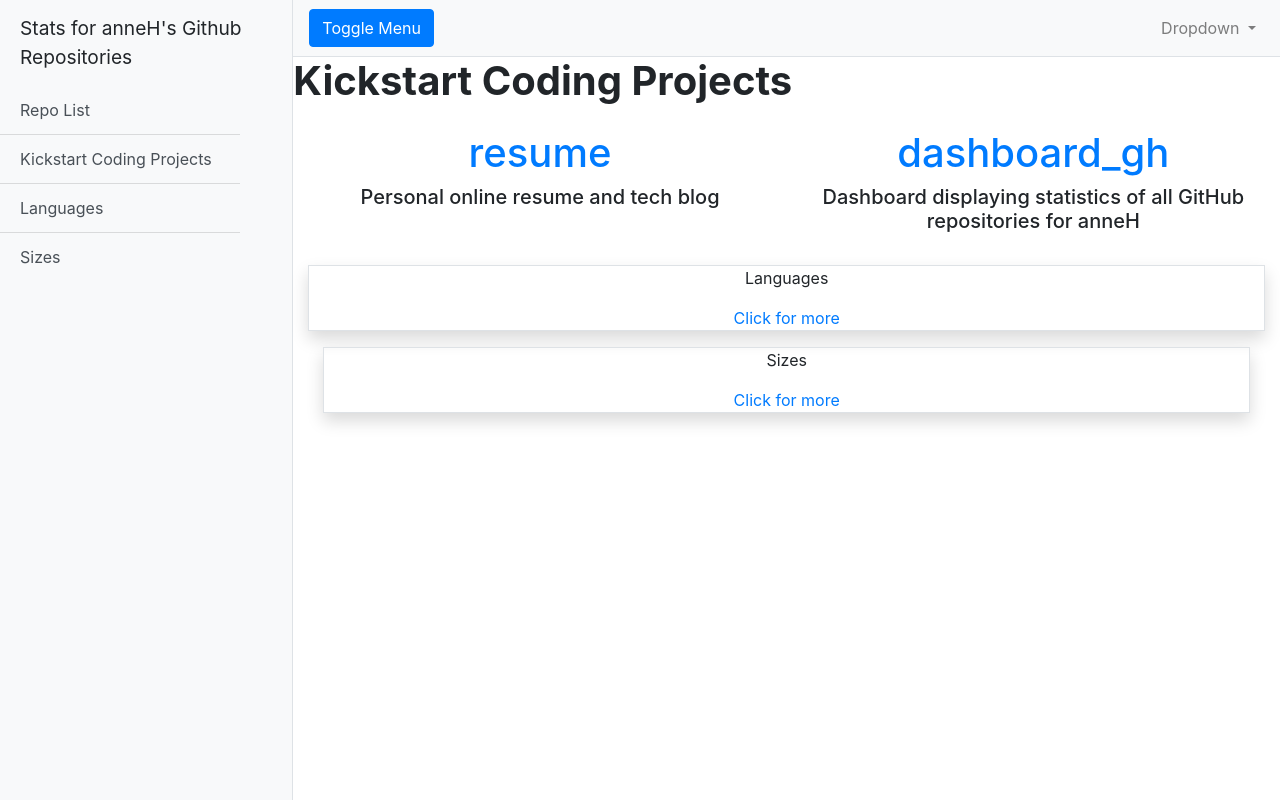
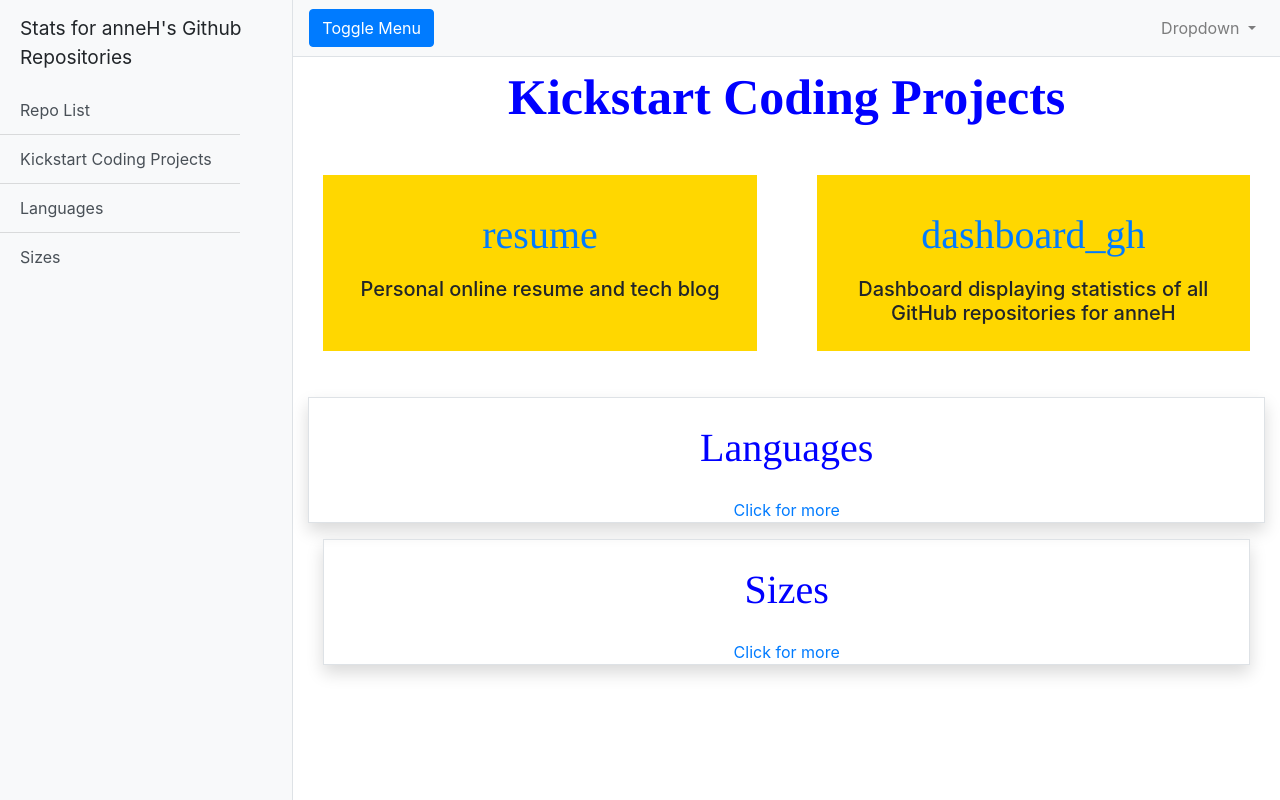
Before and after one commit to anneH/dashboard_gh, a Django app: page /project-descriptions/ in a window 1280 px wide. Run offline with Django 3.2, Linux system fonts and the light colour scheme; data comes from the database, SQL or seed files in the repository; both versions use the stored data as it was after the commit; some libraries are stand-ins or nearby versions.

Commit message:
Adding css stylesheet

```diff
--- /dev/null
+++ b/github_stats/static/css/custom_stylesheet.css
@@ -0,0 +1,21 @@
+
+  h1 {
+    color: blue;
+    font-family: Times;
+    padding: 10px;
+  }
+
+  #heading_text {
+      text-align: center;
+      font-size: 50px;
+
+  }
+
+  #project_text {
+    background-color: gold;
+    padding: 10px;
+    margin-top: 30px;
+    margin-bottom: 30px;
+    margin-left: 30px;
+    margin-right: 30px;
+  }
--- a/github_stats/templates/base.html
+++ b/github_stats/templates/base.html
@@ -15,6 +15,7 @@
 
   <!-- Custom styles for this template -->
   <link href="{% static 'css/simple-sidebar.css' %}" rel="stylesheet">
+  <link rel="stylesheet" href="../static/css/custom_stylesheet.css">
 
 </head>
 
--- a/github_stats/templates/repo_descriptions.html
+++ b/github_stats/templates/repo_descriptions.html
@@ -2,20 +2,18 @@
 {% block content %}
 
 <body>
-    <!-- <main class="my-5"> -->
         <div class="container">
+          <h1 id="heading_text"><strong>Kickstart Coding Projects</strong></h1>
           <section class="text-center">
             <div class="row">
-            <h1><strong>Kickstart Coding Projects</strong></h1>
             <br>
             <br>
           <div class="container">
            <div class="row">
             {% for project in project_list %}
-            <div class="col">
+            <div class="col" id="project_text">
               <p class="mb-mb-0">
                 <h1><a href="{{project.repo_url}}"> {{project.project_name}}</a></h1>
-                <!-- <h5 class="my-4">{{project.project_name}}</h5> -->
                 <h5>{{project.project_description}}</h5>
                  </p>
             </div>
@@ -27,7 +25,7 @@
         <div class="col">
           <p class="mb-mb-0">
          <div class="shadow border">
-         <p>{{ panel.title }}</p>
+         <p><h1>{{ panel.title }}</h1></p>
          <a href="/details/{{ panel.id }}/">Click for more</a>
          </div>
         {% endfor %}
--- a/github_stats/views.py
+++ b/github_stats/views.py
@@ -84,15 +84,11 @@
     return render(request, 'repo_descriptions.html', context)
 
 
-# def panel_details(request, panel_id, name):
-#     panel = DashboardPanel.objects.filter(name=name)
-
+# Renders the chart for each detail view of Kickstart Coding repos
 def panel_details(request, panel_id):
     panel = DashboardPanel.objects.get(id=panel_id)
     kc_repos = get_kc_repos(repos)
     repo_languages = get_languages(kc_repos)
-    print(repo_languages)
-    # repo_languages = get_languages(repos)
     if panel.panel_type == 'piechart':
         chart = pygal.Pie()
         for language, count in repo_languages.items():
@@ -107,19 +103,3 @@
         'rendered_chart_svg_as_datauri' : chart_svg_as_datauri,
     }
     return render(request, "panel_details.html", context)
-
-
-
-# TODO: Make aspects of the chart (such as Pie vs Bar, styling, etc)
-# customizable based on the data in the panel model
-# TODO: Get data from API, file, DB, or somewhere else, possibly based on
-# the panel model
-    # for repo_dict in repo_list:
-    #     value = 42 # TODO: Replace this...
-    #     label = repo_dict["name"]
-    #     chart.add(label, value)
-    # context = {
-    # "panel": panel,
-    # "rendered_chart_svg": chart.render(),
-    # }
-    # return render(request, "panel_details.html", context)
```
Also changed, not shown: db.sqlite3, 1 other file.
